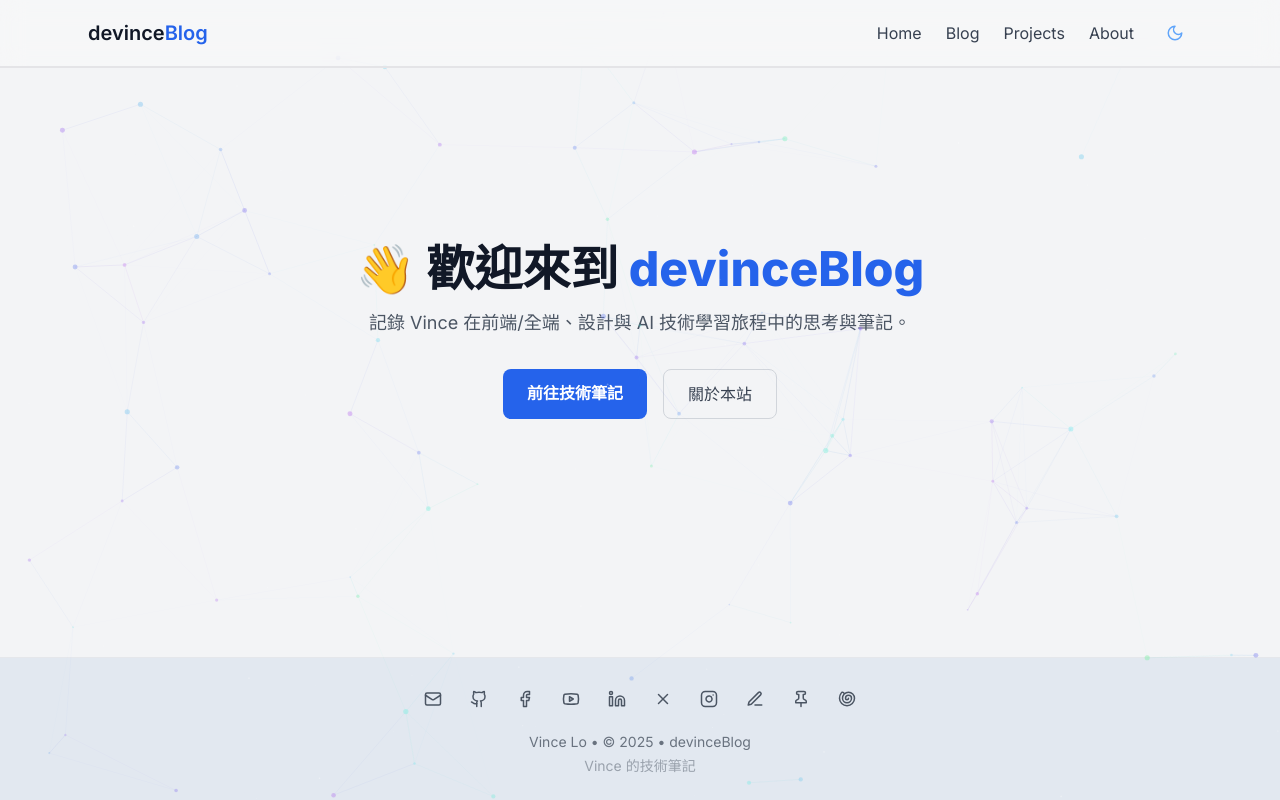
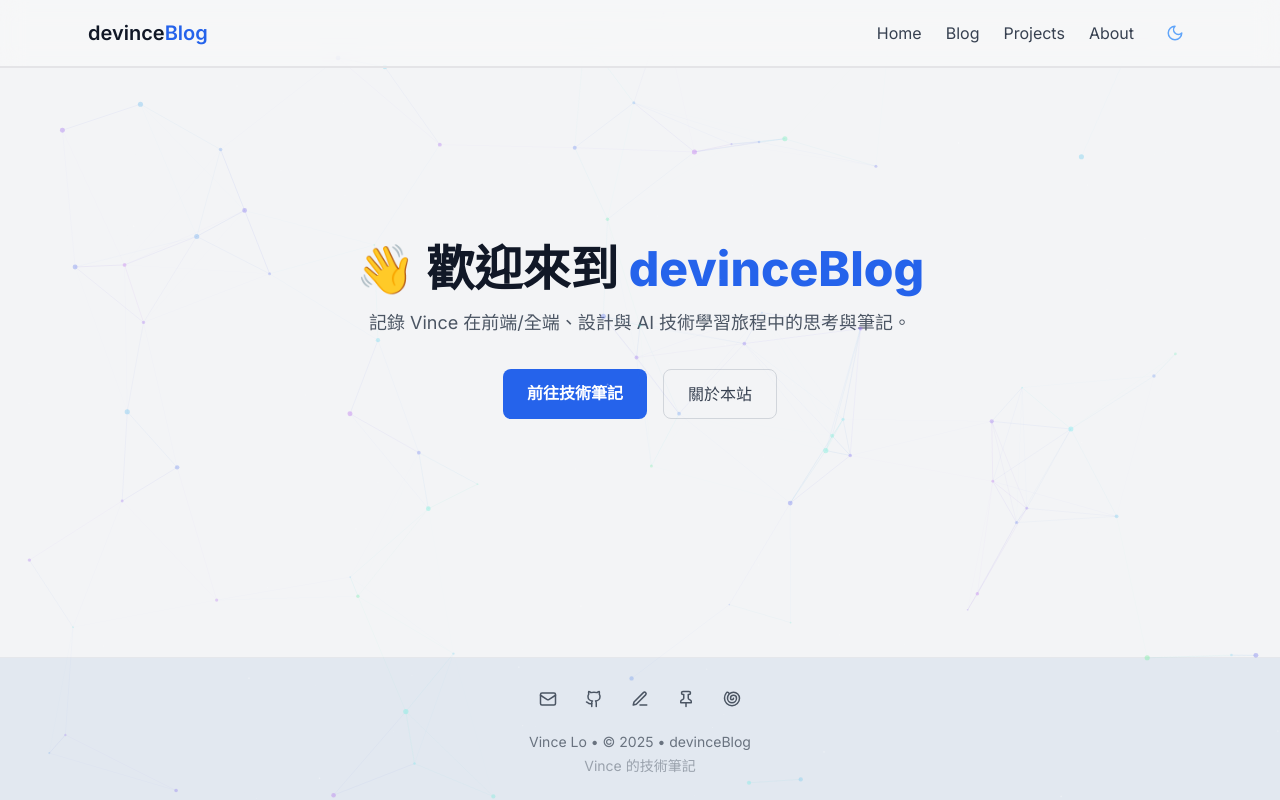
Before and after one commit to vince115/devince-blog, a Next.js app: page / in a window 1280 px wide. Built offline with nearby package versions, Linux system fonts and the light colour scheme; no server answers.

Commit message:
chore: reduce footer social links to limit personal exposure

```diff
--- a/src/components/Footer.tsx
+++ b/src/components/Footer.tsx
@@ -18,11 +18,11 @@ import {
 const icons = [
     { href: site.links.email, label: "Email", Icon: Mail },
     { href: site.links.github, label: "GitHub", Icon: Github },
-    { href: site.links.facebook, label: "Facebook", Icon: Facebook },
-    { href: site.links.youtube, label: "YouTube", Icon: Youtube },
-    { href: site.links.linkedin, label: "LinkedIn", Icon: Linkedin },
-    { href: site.links.x, label: "X", Icon: XIcon },
-    { href: site.links.instagram, label: "Instagram", Icon: Instagram },
+    // { href: site.links.facebook, label: "Facebook", Icon: Facebook },
+    // { href: site.links.youtube, label: "YouTube", Icon: Youtube },
+    // { href: site.links.linkedin, label: "LinkedIn", Icon: Linkedin },
+    // { href: site.links.x, label: "X", Icon: XIcon },
+    // { href: site.links.instagram, label: "Instagram", Icon: Instagram },
     { href: site.links.medium, label: "Medium", Icon: PenLine },
     { href: site.links.pinterest, label: "Pinterest", Icon: Pin },
     { href: site.links.gumroad, label: "Gumroad", Icon: Shell },
--- a/src/config/site.ts
+++ b/src/config/site.ts
@@ -11,9 +11,9 @@ export const site = {
         github: "https://github.com/vince115",
         facebook: "https://www.facebook.com/vince115",
         youtube: "https://www.youtube.com/@vincelo1105",
-        linkedin: "https://www.linkedin.com/in/vince115",
+        // linkedin: "https://www.linkedin.com/in/vince-lo-06a9928b/",
         instagram: "https://instagram.com/vince115",
-        medium: "https://medium.com/@vince115",
+        medium: "https://medium.com/@vincelo",
         x: "https://x.com/vince115tw",
         pinterest: "https://www.pinterest.com/vince115",
         gumroad: "https://vince115.gumroad.com/"
```
